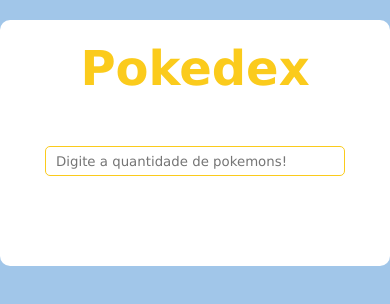
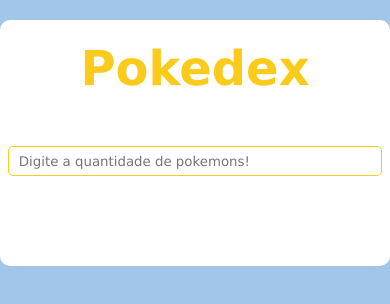
Before and after one commit to belloLucas/pokedex-project, a plain HTML site: page index.html in a window 390 px wide. Drawn offline with Linux system fonts and the light colour scheme.

Commit message:
Alteração na parte responsiva

```diff
--- a/style.css
+++ b/style.css
@@ -58,6 +58,11 @@ input[type=text]{
 }
 
 @media screen and (max-width: 768px) {
+
+	input[type=text]{
+	   width: 100%
+	}
+
     .poke-box{
         width: 100%;
         text-align: center;
```
